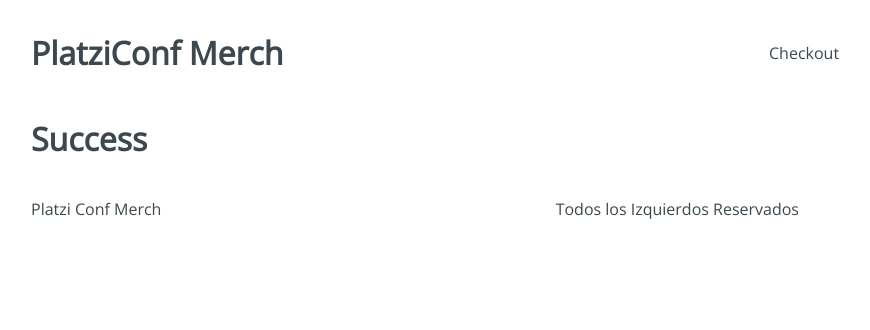
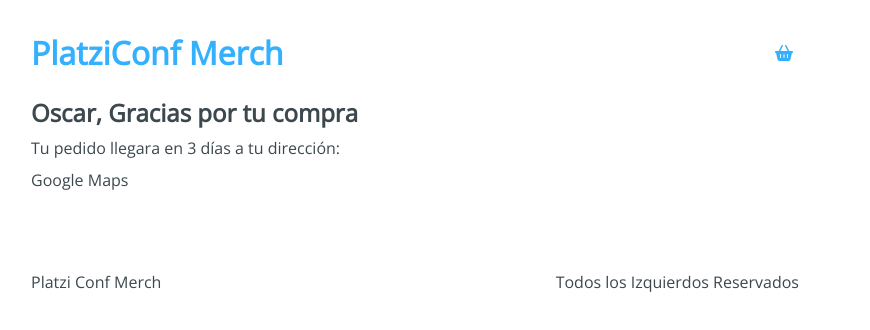
Before and after one commit to tesapoeitor/platzi-conf-merch, a React (Vite) app: page /checkout/success in a window 1280 px wide. Shown: the top 330 px of the page, without its empty margins (225-1095 px from the left). Built offline with nearby package versions, Linux system fonts and the light colour scheme.

Commit message:
integracion de iconos y conexion con react router dom

```diff
--- a/index.html
+++ b/index.html
@@ -4,10 +4,11 @@
     <meta charset="UTF-8" />
     <link rel="icon" type="image/svg+xml" href="/vite.svg" />
     <meta name="viewport" content="width=device-width, initial-scale=1.0" />
-    <title>Vite + React + TS</title>
+    <title>Conf Merch</title>
   </head>
   <body>
     <div id="root"></div>
     <script type="module" src="/src/main.tsx"></script>
+    <script src="https://kit.fontawesome.com/473d269aa9.js" crossorigin="anonymous"></script>
   </body>
 </html>
--- a/package.json
+++ b/package.json
@@ -6,7 +6,9 @@
   "scripts": {
     "dev": "vite",
     "build": "tsc && vite build",
-    "preview": "vite preview"
+    "preview": "vite preview",
+    "predeploy": "npm run build",
+    "deploy": "gh-pages -d dist"
   },
   "dependencies": {
     "react": "^18.2.0",
@@ -17,6 +19,7 @@
     "@types/react": "^18.0.26",
     "@types/react-dom": "^18.0.9",
     "@vitejs/plugin-react": "^3.0.0",
+    "gh-pages": "^5.0.0",
     "typescript": "^4.9.3",
     "vite": "^4.0.0"
   }
--- a/src/components/Header.tsx
+++ b/src/components/Header.tsx
@@ -1,12 +1,18 @@
 import React from 'react'
+import { Link } from "react-router-dom"
+
 import '../styles/components/Header.css'
 
 const Header = () => {
   return (
     <header className="Header">
-      <h1 className="Header-title">PlatziConf Merch</h1>
+      <Link to="/">
+        <h1 className="Header-title">PlatziConf Merch</h1>
+      </Link>
       <div className="Header-checkout">
-        Checkout
+        <Link to="/checkout">
+          <i className="fas fa-shopping-basket" title="Checkout" />
+        </Link>
       </div>
     </header>
   )
--- a/src/containers/Checkout.tsx
+++ b/src/containers/Checkout.tsx
@@ -1,4 +1,6 @@
 import React from 'react'
+import { Link } from "react-router-dom"
+
 import '../styles/components/Checkout.css'
 
 const Checkout = () => {
@@ -11,12 +13,16 @@ const Checkout = () => {
             <h4>ITEM name</h4>
             <span>$10</span>
           </div>
-          <button type="button">Eliminar</button>
+          <button type="button">
+            <i className="fas fa-trash-alt" title="Eliminar" />
+          </button>
         </div>
       </div>
       <div className="Checkout-sidebar">
         <h3>Precio Total: $10</h3>
-        <button type="button">Continuar pedido</button>
+        <Link to="/checkout/information">
+          <button type="button">Continuar pedido</button>
+        </Link>
       </div>
     </div>
   )
--- a/src/containers/Information.tsx
+++ b/src/containers/Information.tsx
@@ -1,5 +1,7 @@
-import React from 'react';
-import '../styles/components/Information.css';
+import React from 'react'
+import { Link } from "react-router-dom"
+
+import '../styles/components/Information.css'
 
 const Information = () => {
   return (
@@ -26,7 +28,9 @@ const Information = () => {
             Regresar
           </div>
           <div className="Information-next">
-            pagar
+            <Link to="/checkout/payment">
+              pagar
+            </Link>
           </div>
         </div>
       </div>
--- a/src/containers/Payment.tsx
+++ b/src/containers/Payment.tsx
@@ -1,11 +1,18 @@
 import React from 'react'
+import '../styles/components/Payment.css'
 
 const Payment = () => {
-    return (
-        <h1>
-            Payment
-        </h1>
-    )
+  return (
+    <section className="Payment">
+      <div className="Payment-content">
+        <h3>Resumen del pedido:</h3>
+        <div className="Payment-button">
+          Botón de pago con PayPal
+        </div>
+      </div>
+      <div />
+    </section>
+  )
 }
 
 export { Payment }
--- a/src/containers/Success.tsx
+++ b/src/containers/Success.tsx
@@ -1,11 +1,18 @@
 import React from 'react'
+import '../styles/components/Success.css'
 
 const Success = () => {
-    return (
-        <h1>
-            Success
-        </h1>
-    )
+  return (
+    <section className="Success">
+      <div className="Success-content">
+        <h2>Oscar, Gracias por tu compra</h2>
+        <span>Tu pedido llegara en 3 días a tu dirección:</span>
+        <div className="Success-map">
+          Google Maps
+        </div>
+      </div>
+    </section>
+  )
 }
 
 export { Success }
--- a/src/styles/components/Products.css
+++ b/src/styles/components/Products.css
@@ -3,12 +3,15 @@
   grid-gap: 1.5rem;
   grid-row-gap: 1.5em;
   display: grid;
+  justify-items: center;
 }
 .Products-item {
   text-decoration: none;
   box-shadow: 8px 14px 38px rgba(39,44,49,0.06), 1px 3px 8px rgba(39,44,49,0.03);
   border-radius: 5px;
   margin: 0 0 20px 0;
+  min-width: 240px;
+  max-width: 240px;
   position: relative;
 }
 .Products-item-info {
@@ -47,3 +50,14 @@
 .Products-item button:hover {
   background-color: rgba(39,44,49,0.06);
 }
+
+@media (max-width: 810px) {
+  .Products-items {
+    grid-template-columns: repeat(2, 1fr);
+  }
+}
+@media (max-width: 520px) {
+  .Products-items {
+    grid-template-columns: repeat(1, 1fr);
+  }
+}
```
Also changed, not shown: 1 other file (tests, documents, lock files or other folders).
